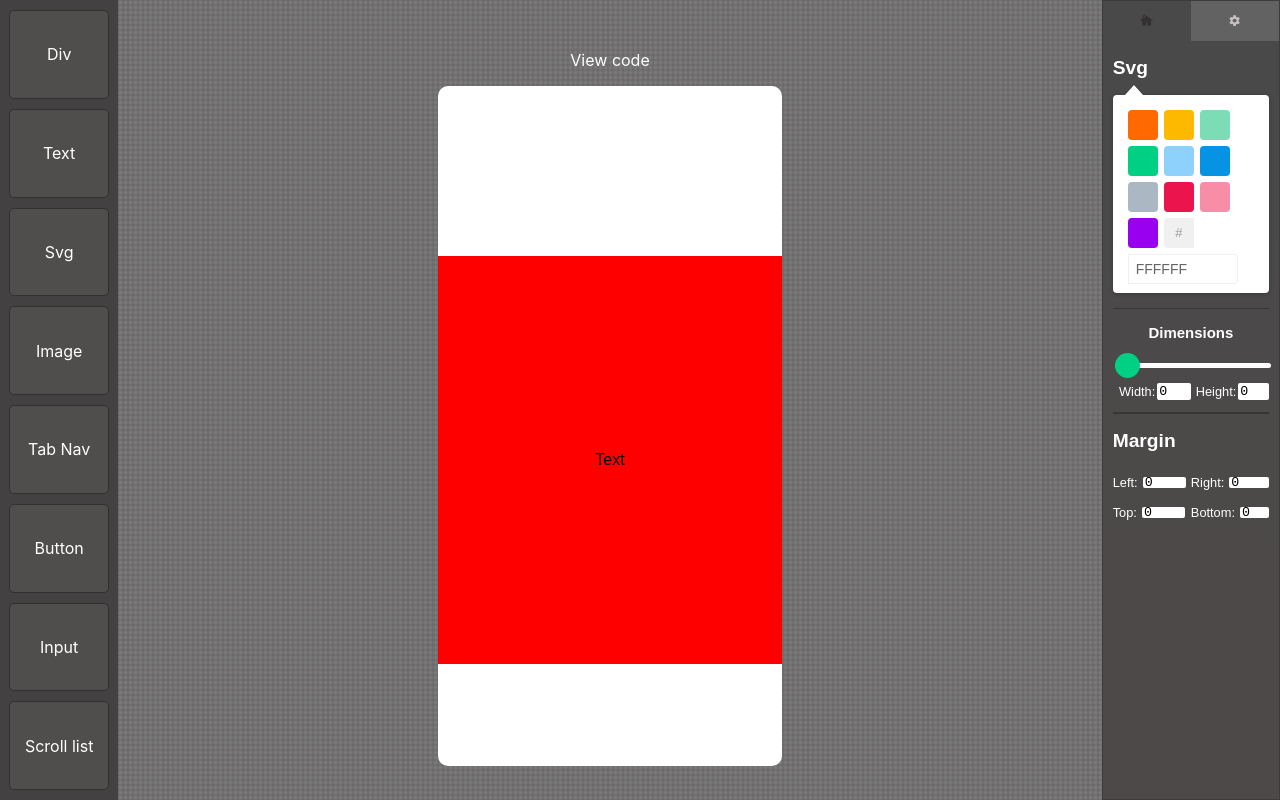
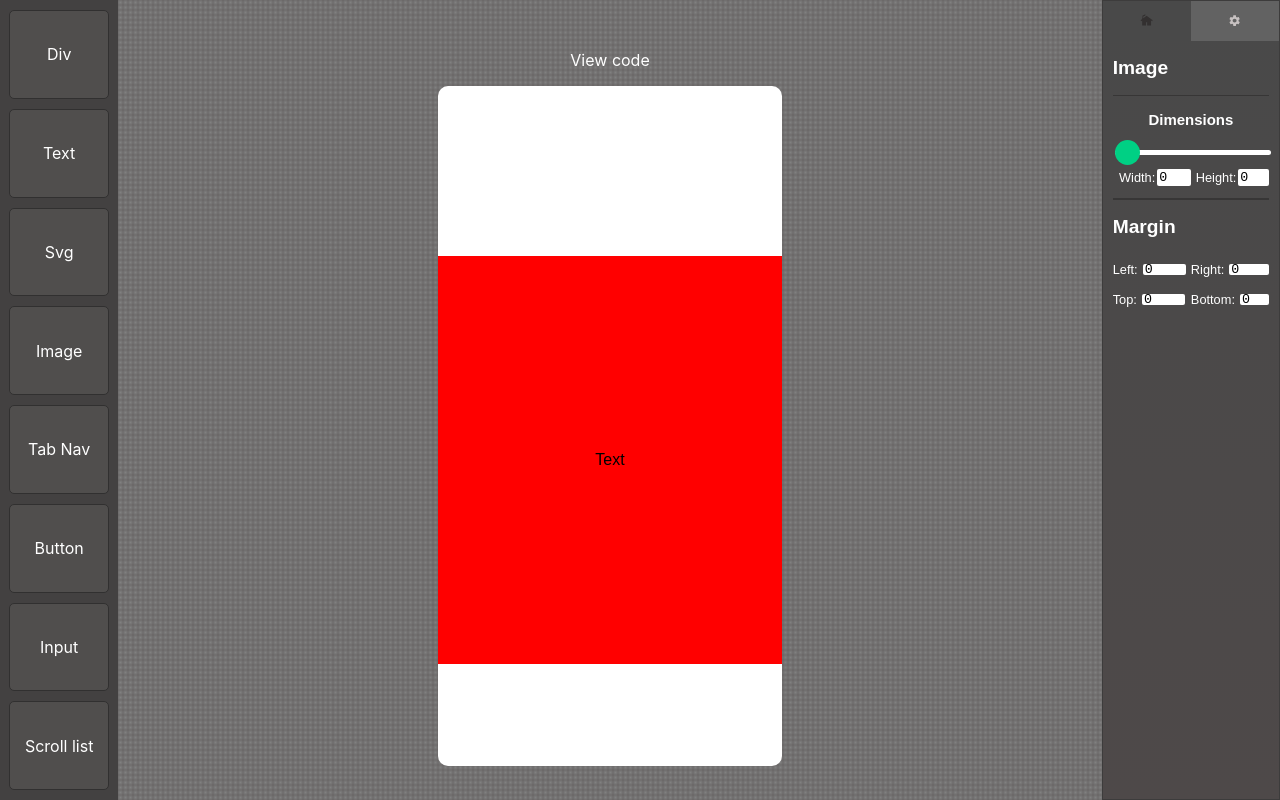
Before and after one commit to GabrielDavid1/GDTools, a Next.js app: page / in a window 1280 px wide. Both pictures are taken after a click on the link 1234 px from the left and 20 px from the top of the page. Built offline with nearby package versions, Linux system fonts and the light colour scheme.

Commit message:
Image section has finished

```diff
--- a/components/Settings/ModelSetting/Image/index.tsx
+++ b/components/Settings/ModelSetting/Image/index.tsx
@@ -1,8 +1,20 @@
+//React
 import React from 'react';
 
-export default function Image (){
+//Components
+import Dimension from '../Default/Dimension';
+import Margin from '../Default/Margin';
+
+interface Props {
+    title:string;
+}
+
+export default function Image ({ title }: Props) {
  return (
-   <>
-   </>
+    <>
+     <h2> {title} </h2>
+     <Dimension />
+     <Margin />
+    </>
  )
 }
--- a/components/Settings/ModelSetting/index.tsx
+++ b/components/Settings/ModelSetting/index.tsx
@@ -2,12 +2,12 @@
 import React from 'react';
 
 //Components
-import Svg from './Svg';
+import Image from './Image';
 
 export default function ModelSetting (){
   return (
    <div className="model-settings">
-      <Svg title="Svg" />
+      <Image title="Image" />
    </div>
   )
 }
```
